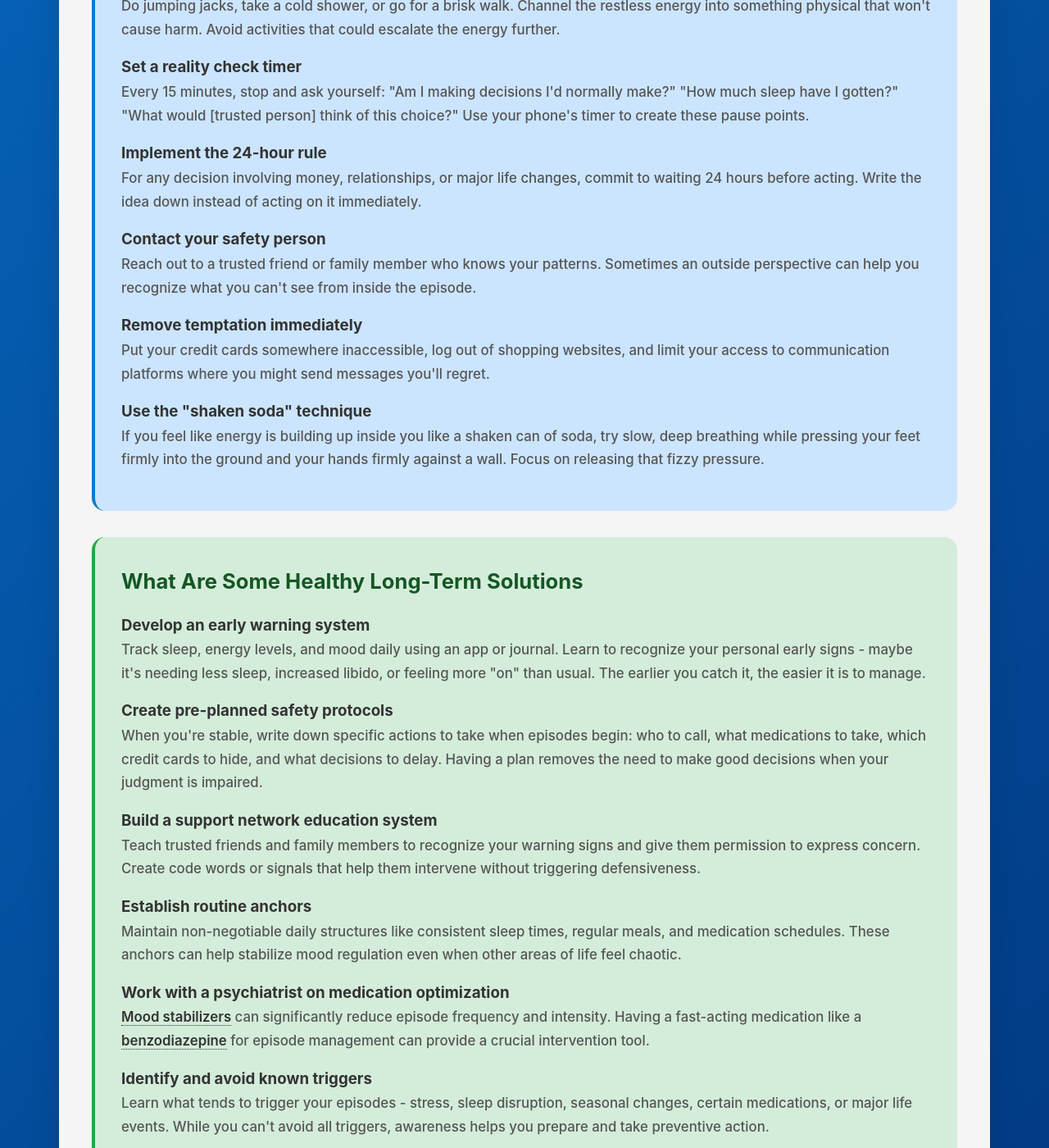
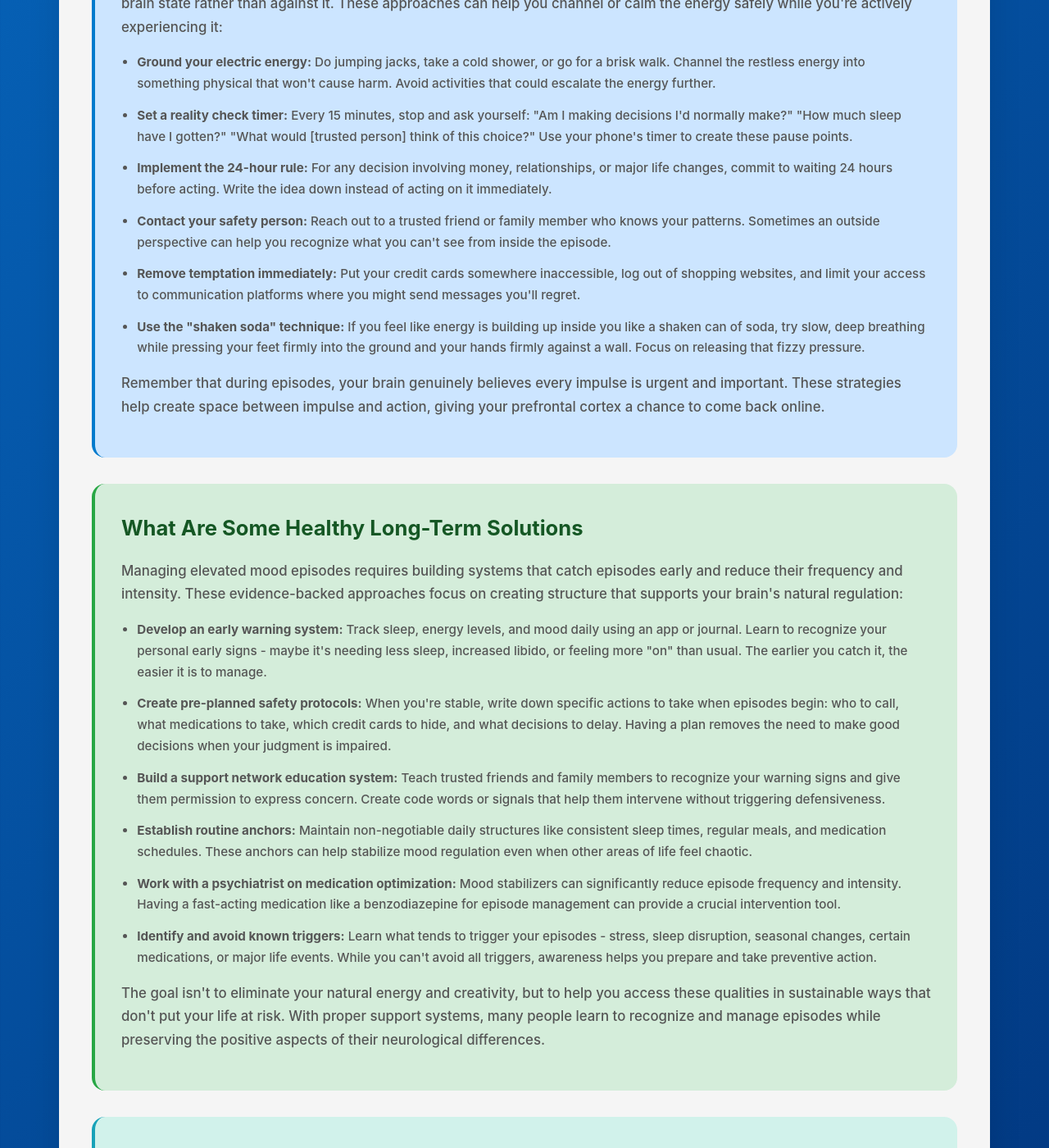
Before and after one commit to neurodivergent-survival-guide/neurodivergent-survival-guide, a Jekyll site: the page built from struggles/elevated-mood-periods.html, in a window 1280 px wide and 1400 px high, scrolled down 2702 px. Shown: the whole window at 82% size. Built offline with Jekyll 4.4.1, drawn with Linux system fonts in a browser that asks for light colours; some of the changed text lies outside the part shown.

Commit message:
Update elevated-mood-periods.html

```diff
--- a/struggles/elevated-mood-periods.html
+++ b/struggles/elevated-mood-periods.html
@@ -67,69 +67,45 @@ search_terms: ["manic episode", "too energetic", "can't slow down", "feeling too
     <div class="immediate-help">
         <h2 id="next-five-minutes">What Can Help You Through the Next 5 Minutes</h2>
 
-        <div class="coping-strategy">
-            <h3>Ground your electric energy</h3>
-            <p>Do jumping jacks, take a cold shower, or go for a brisk walk. Channel the restless energy into something physical that won't cause harm. Avoid activities that could escalate the energy further.</p>
-        </div>
+        <p>When you're caught in the electric energy of an elevated mood episode, you need strategies that work with your current brain state rather than against it. These approaches can help you channel or calm the energy safely while you're actively experiencing it:</p>
 
-        <div class="coping-strategy">
-            <h3>Set a reality check timer</h3>
-            <p>Every 15 minutes, stop and ask yourself: "Am I making decisions I'd normally make?" "How much sleep have I gotten?" "What would [trusted person] think of this choice?" Use your phone's timer to create these pause points.</p>
-        </div>
+        <ul>
+            <li><strong>Ground your electric energy:</strong> Do jumping jacks, take a cold shower, or go for a brisk walk. Channel the restless energy into something physical that won't cause harm. Avoid activities that could escalate the energy further.</li>
 
-        <div class="coping-strategy">
-            <h3>Implement the 24-hour rule</h3>
-            <p>For any decision involving money, relationships, or major life changes, commit to waiting 24 hours before acting. Write the idea down instead of acting on it immediately.</p>
-        </div>
+            <li><strong>Set a reality check timer:</strong> Every 15 minutes, stop and ask yourself: "Am I making decisions I'd normally make?" "How much sleep have I gotten?" "What would [trusted person] think of this choice?" Use your phone's timer to create these pause points.</li>
 
-        <div class="coping-strategy">
-            <h3>Contact your safety person</h3>
-            <p>Reach out to a trusted friend or family member who knows your patterns. Sometimes an outside perspective can help you recognize what you can't see from inside the episode.</p>
-        </div>
+            <li><strong>Implement the 24-hour rule:</strong> For any decision involving money, relationships, or major life changes, commit to waiting 24 hours before acting. Write the idea down instead of acting on it immediately.</li>
 
-        <div class="coping-strategy">
-            <h3>Remove temptation immediately</h3>
-            <p>Put your credit cards somewhere inaccessible, log out of shopping websites, and limit your access to communication platforms where you might send messages you'll regret.</p>
-        </div>
+            <li><strong>Contact your safety person:</strong> Reach out to a trusted friend or family member who knows your patterns. Sometimes an outside perspective can help you recognize what you can't see from inside the episode.</li>
 
-        <div class="coping-strategy">
-            <h3>Use the "shaken soda" technique</h3>
-            <p>If you feel like energy is building up inside you like a shaken can of soda, try slow, deep breathing while pressing your feet firmly into the ground and your hands firmly against a wall. Focus on releasing that fizzy pressure.</p>
-        </div>
+            <li><strong>Remove temptation immediately:</strong> Put your credit cards somewhere inaccessible, log out of shopping websites, and limit your access to communication platforms where you might send messages you'll regret.</li>
+
+            <li><strong>Use the "shaken soda" technique:</strong> If you feel like energy is building up inside you like a shaken can of soda, try slow, deep breathing while pressing your feet firmly into the ground and your hands firmly against a wall. Focus on releasing that fizzy pressure.</li>
+        </ul>
+
+        <p>Remember that during episodes, your brain genuinely believes every impulse is urgent and important. These strategies help create space between impulse and action, giving your prefrontal cortex a chance to come back online.</p>
     </div>
 
     <div class="long-term">
         <h2 id="healthy-long-term-solutions">What Are Some Healthy Long-Term Solutions</h2>
 
-        <div class="coping-strategy">
-            <h3>Develop an early warning system</h3>
-            <p>Track sleep, energy levels, and mood daily using an app or journal. Learn to recognize your personal early signs - maybe it's needing less sleep, increased libido, or feeling more "on" than usual. The earlier you catch it, the easier it is to manage.</p>
-        </div>
+        <p>Managing elevated mood episodes requires building systems that catch episodes early and reduce their frequency and intensity. These evidence-backed approaches focus on creating structure that supports your brain's natural regulation:</p>
 
-        <div class="coping-strategy">
-            <h3>Create pre-planned safety protocols</h3>
-            <p>When you're stable, write down specific actions to take when episodes begin: who to call, what medications to take, which credit cards to hide, and what decisions to delay. Having a plan removes the need to make good decisions when your judgment is impaired.</p>
-        </div>
+        <ul>
+            <li><strong>Develop an early warning system:</strong> Track sleep, energy levels, and mood daily using an app or journal. Learn to recognize your personal early signs - maybe it's needing less sleep, increased libido, or feeling more "on" than usual. The earlier you catch it, the easier it is to manage.</li>
 
-        <div class="coping-strategy">
-            <h3>Build a support network education system</h3>
-            <p>Teach trusted friends and family members to recognize your warning signs and give them permission to express concern. Create code words or signals that help them intervene without triggering defensiveness.</p>
-        </div>
+            <li><strong>Create pre-planned safety protocols:</strong> When you're stable, write down specific actions to take when episodes begin: who to call, what medications to take, which credit cards to hide, and what decisions to delay. Having a plan removes the need to make good decisions when your judgment is impaired.</li>
 
-        <div class="coping-strategy">
-            <h3>Establish routine anchors</h3>
-            <p>Maintain non-negotiable daily structures like consistent sleep times, regular meals, and medication schedules. These anchors can help stabilize mood regulation even when other areas of life feel chaotic.</p>
-        </div>
+            <li><strong>Build a support network education system:</strong> Teach trusted friends and family members to recognize your warning signs and give them permission to express concern. Create code words or signals that help them intervene without triggering defensiveness.</li>
 
-        <div class="coping-strategy">
-            <h3>Work with a psychiatrist on medication optimization</h3>
-            <p><span class="jargon">Mood stabilizers<span class="tooltip">Medications that help regulate mood swings and prevent manic and depressive episodes in bipolar disorder.</span></span> can significantly reduce episode frequency and intensity. Having a fast-acting medication like a <span class="jargon">benzodiazepine<span class="tooltip">A class of medications that can quickly reduce anxiety and agitation, sometimes used short-term during mood episodes.</span></span> for episode management can provide a crucial intervention tool.</p>
-        </div>
+            <li><strong>Establish routine anchors:</strong> Maintain non-negotiable daily structures like consistent sleep times, regular meals, and medication schedules. These anchors can help stabilize mood regulation even when other areas of life feel chaotic.</li>
 
-        <div class="coping-strategy">
-            <h3>Identify and avoid known triggers</h3>
-            <p>Learn what tends to trigger your episodes - stress, sleep disruption, seasonal changes, certain medications, or major life events. While you can't avoid all triggers, awareness helps you prepare and take preventive action.</p>
-        </div>
+            <li><strong>Work with a psychiatrist on medication optimization:</strong> Mood stabilizers can significantly reduce episode frequency and intensity. Having a fast-acting medication like a benzodiazepine for episode management can provide a crucial intervention tool.</li>
+
+            <li><strong>Identify and avoid known triggers:</strong> Learn what tends to trigger your episodes - stress, sleep disruption, seasonal changes, certain medications, or major life events. While you can't avoid all triggers, awareness helps you prepare and take preventive action.</li>
+        </ul>
+
+        <p>The goal isn't to eliminate your natural energy and creativity, but to help you access these qualities in sustainable ways that don't put your life at risk. With proper support systems, many people learn to recognize and manage episodes while preserving the positive aspects of their neurological differences.</p>
     </div>
 
     <div class="medical-section">
```
